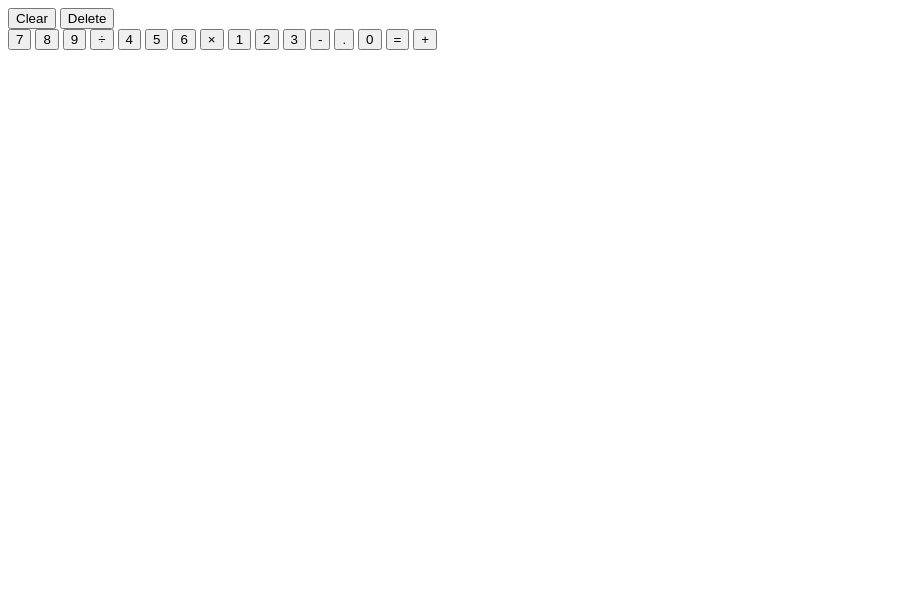
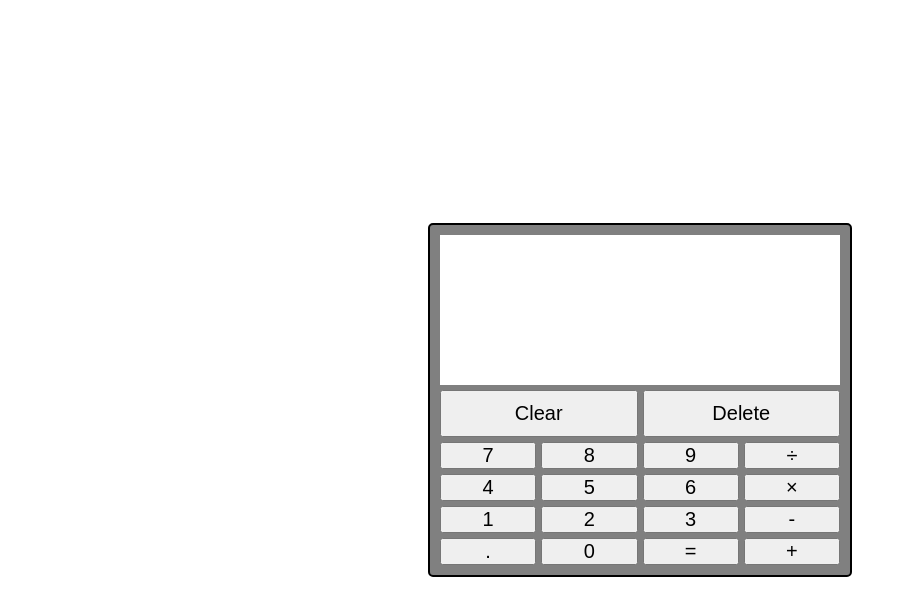
Before and after one commit to Mahdi-20Hs/calculator, a plain HTML site: page index.html in a window 1280 px wide. Shown: the whole page, without its empty margins (0-907 px from the left). Drawn offline with Linux system fonts and the light colour scheme.

Commit message:
styled index.html

```diff
--- a/index.html
+++ b/index.html
@@ -5,6 +5,7 @@
   <meta http-equiv="X-UA-Compatible" content="IE=edge">
   <meta name="viewport" content="width=device-width, initial-scale=1.0">
   <title>Calculator</title>
+  <link rel="stylesheet" href="./style.css">
 </head>
 <body>
   <div class="container">
--- a/style.css
+++ b/style.css
@@ -0,0 +1,44 @@
+*{
+  padding: 0;
+  margin: 0;
+  box-sizing: border-box;
+}
+body{
+  display: flex;
+  justify-content: center;
+  align-items: center;
+  height: 100vh;
+}
+.container{
+  background-color: gray;
+  padding: 10px;
+  border: 2px solid black;
+  border-radius: 5px;
+}
+.display{
+  height: 150px;
+  width: 400px;
+  background-color: white;
+}
+.buttons{
+  text-align: center;
+  display: flex;
+  gap: 5px;
+  margin-top: 5px;
+}
+.buttons button{
+  flex: 1;
+  padding: 10px;
+  font-size: 20px;
+}
+
+.nums{
+  margin-top: 5px;
+  display: grid;
+  grid-template-columns: repeat(4, 1fr);
+  gap: 5px;
+}
+.nums button{
+  pad: 10px;
+  font-size: 20px;
+}
```
